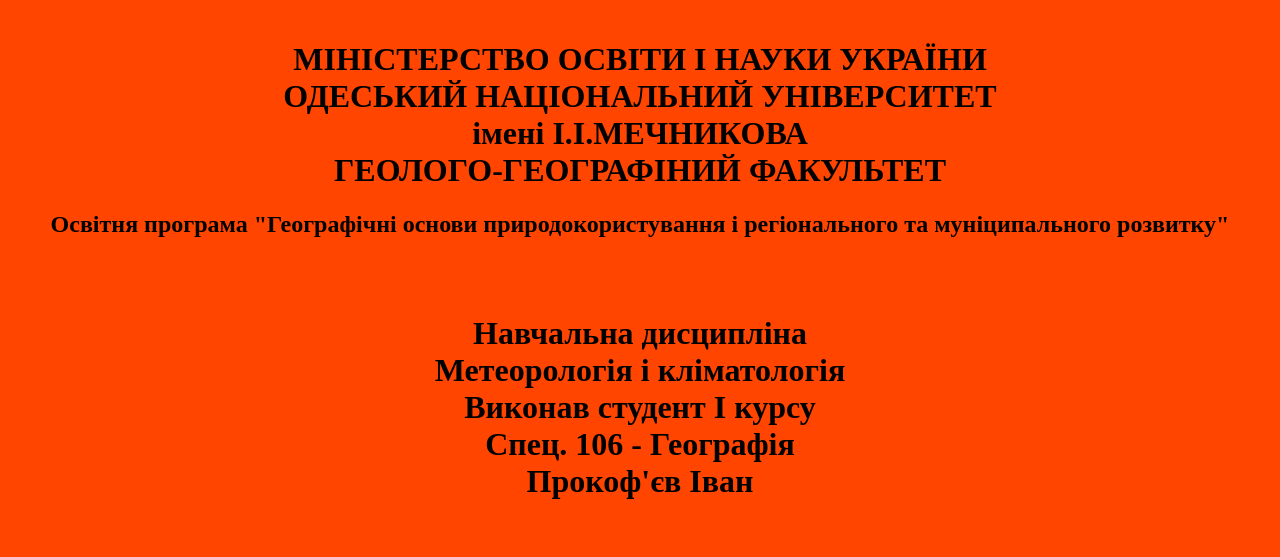
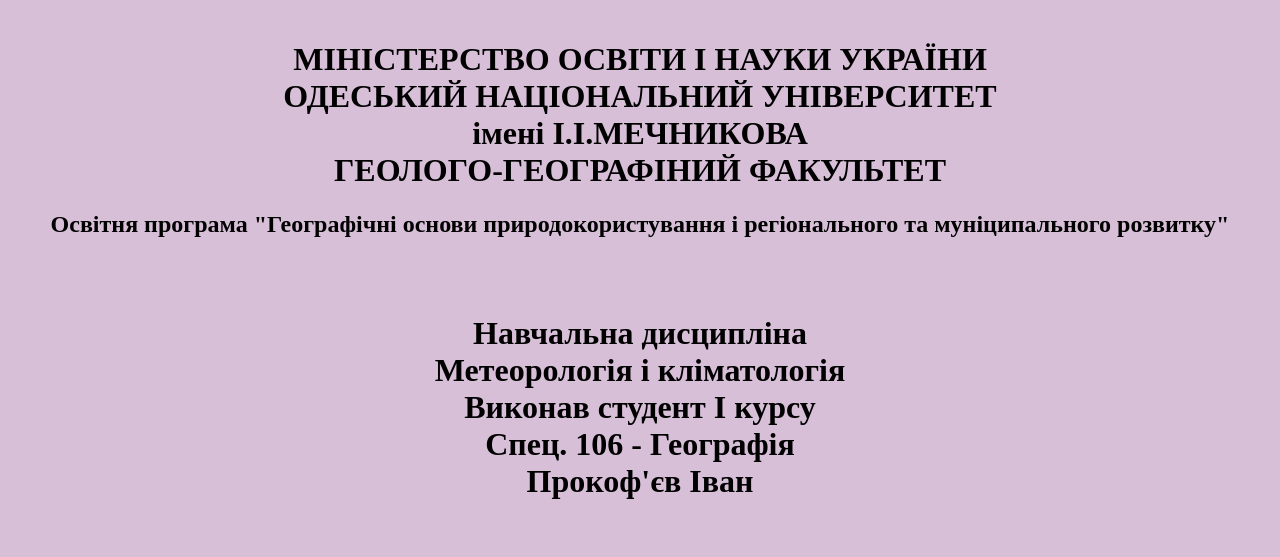
Before and after one commit to lacazzo/myproject, a plain HTML site: page index.html in a window 1280 px wide. Shown: the top 557 px of the page. Drawn offline with Linux system fonts and the light colour scheme.

Commit message:
Update styles.css

```diff
--- a/styles.css
+++ b/styles.css
@@ -1,7 +1,7 @@
 body {
     margin: 0;
     padding: 0;
-    background-color: #FF4500; /* Цвет фона страницы */
+    background-color: #D8BFD8; /* Цвет фона страницы */
     overflow: hidden;
     position: relative; /* необходимо для позиционирования псевдоэлемента относительно body */
 }
```
